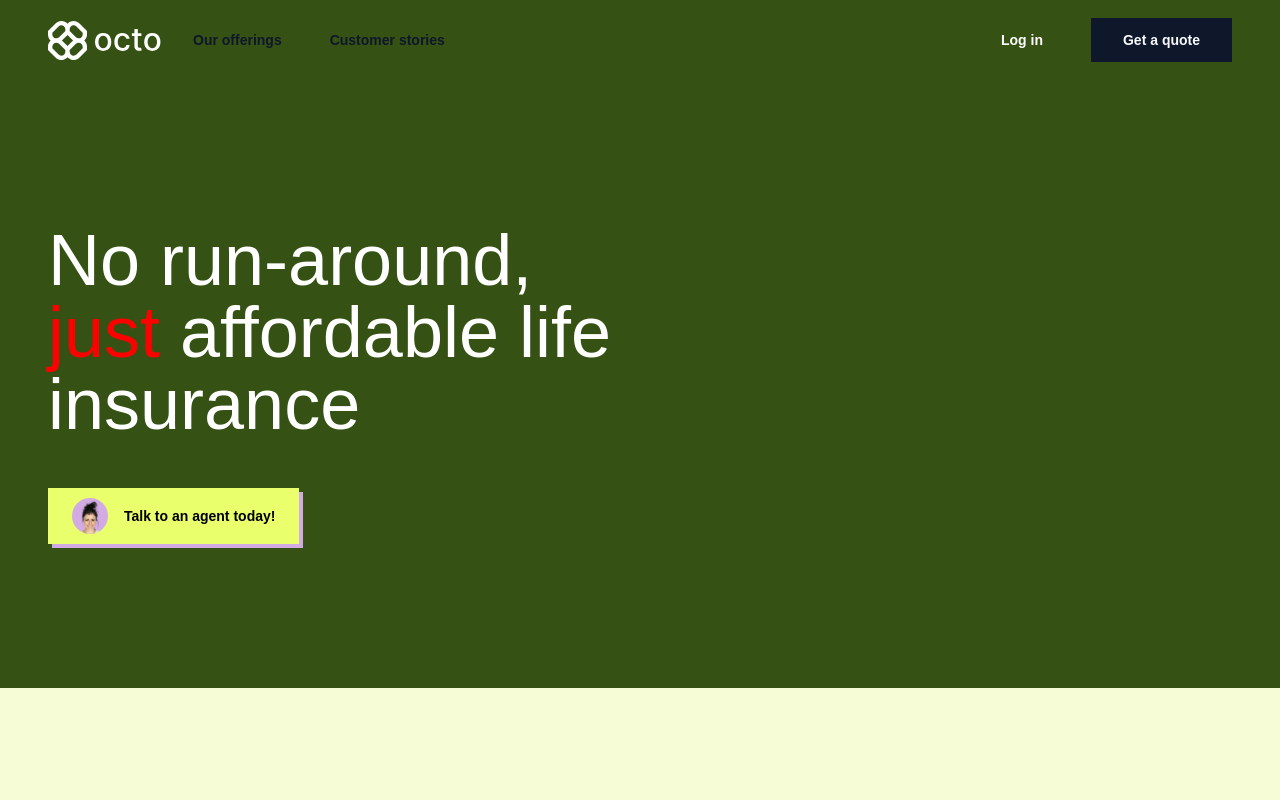
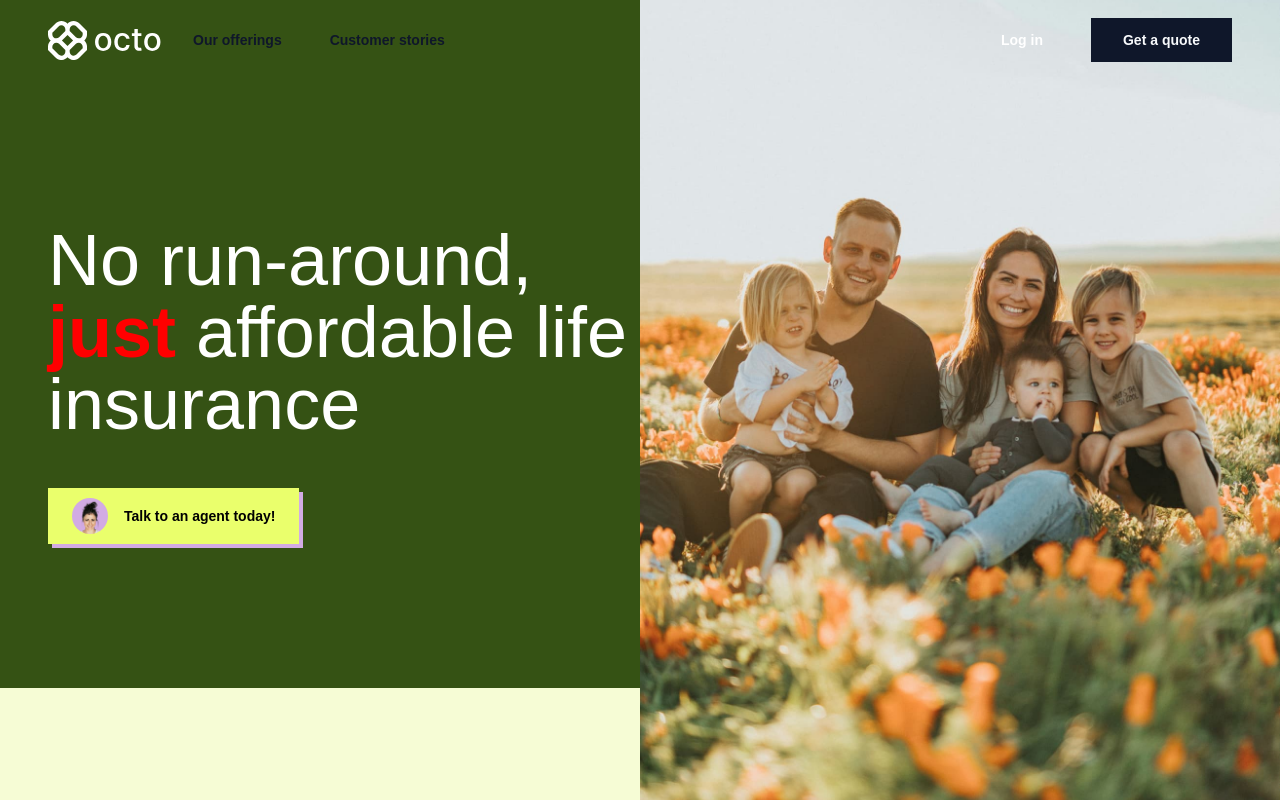
Before and after one commit to AFPedreros/brandgestic-hero, a React (Vite) app: page / in a window 1280 px wide. Built offline with nearby package versions, Linux system fonts and the light colour scheme.

Commit message:
Add HeroImage component

```diff
--- a/src/App.tsx
+++ b/src/App.tsx
@@ -1,9 +1,12 @@
 import { Header } from "@/components/header";
 import { Hero } from "@/components/hero";
+import { HeroImage } from "@/components/hero-image";
 
 function App() {
   return (
-    <div className="relative bg-background flex-col flex h-screen w-full">
+    <div className="relative flex-col flex h-screen w-full">
+      <HeroImage />
+
       <Header />
 
       <Hero />
--- a/src/components/header.tsx
+++ b/src/components/header.tsx
@@ -3,7 +3,7 @@ import { Logo } from "@/components/logo";
 
 export function Header() {
   return (
-    <header className="flex h-20 w-full items-center justify-between px-12 text-foreground">
+    <header className="flex z-40 h-20 w-full items-center justify-between px-12 text-foreground">
       <div className="flex items-center gap-4">
         <Logo className="h-10" />
 
--- /dev/null
+++ b/src/components/hero-image.tsx
@@ -0,0 +1,12 @@
+export function HeroImage() {
+  return (
+    <div
+      className="absolute top-0 h-full right-0 w-1/2 z-30 hidden md:flex"
+      style={{
+        backgroundImage: "url(/images/background.jpg)",
+        backgroundSize: "cover",
+        backgroundPosition: "center",
+      }}
+    />
+  );
+}
--- a/src/index.css
+++ b/src/index.css
@@ -16,6 +16,7 @@ body {
 
 .title-accent {
   color: red;
+  font-weight: bold;
 }
 
 @layer base {
```
